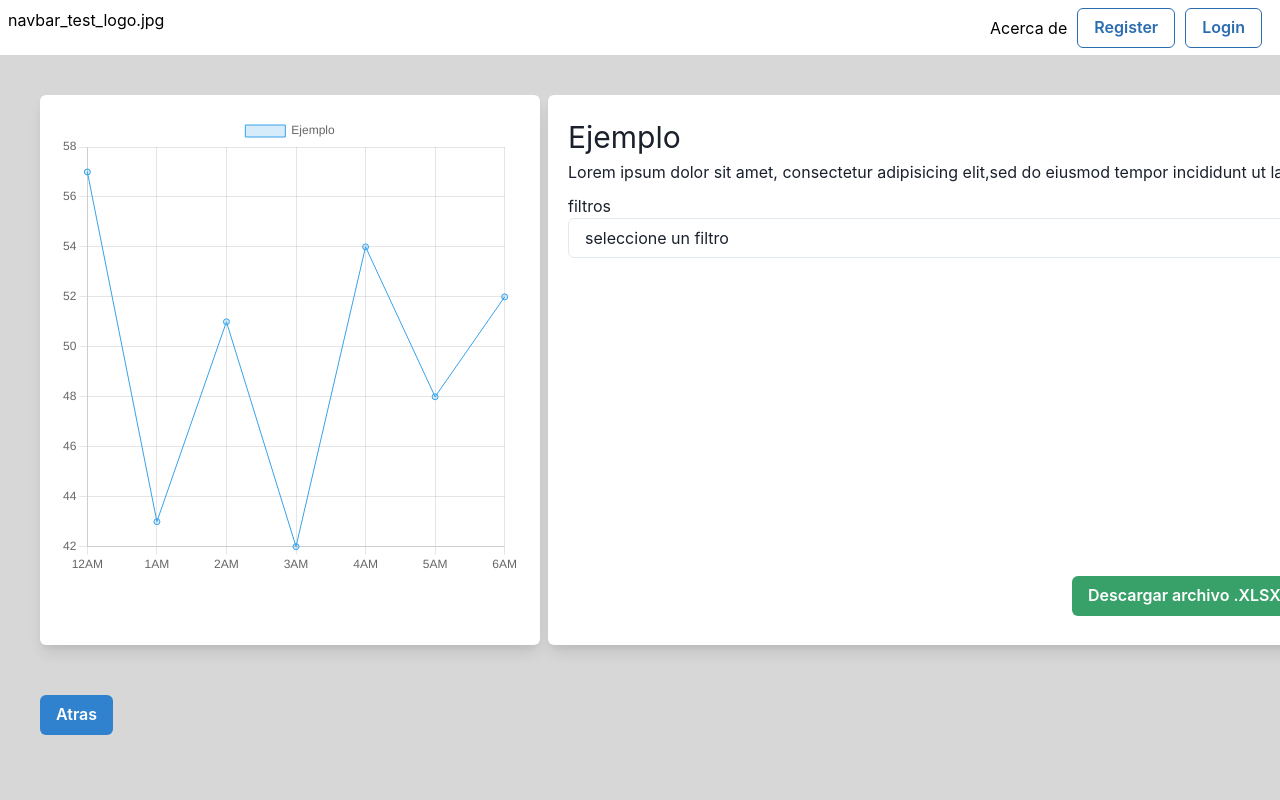
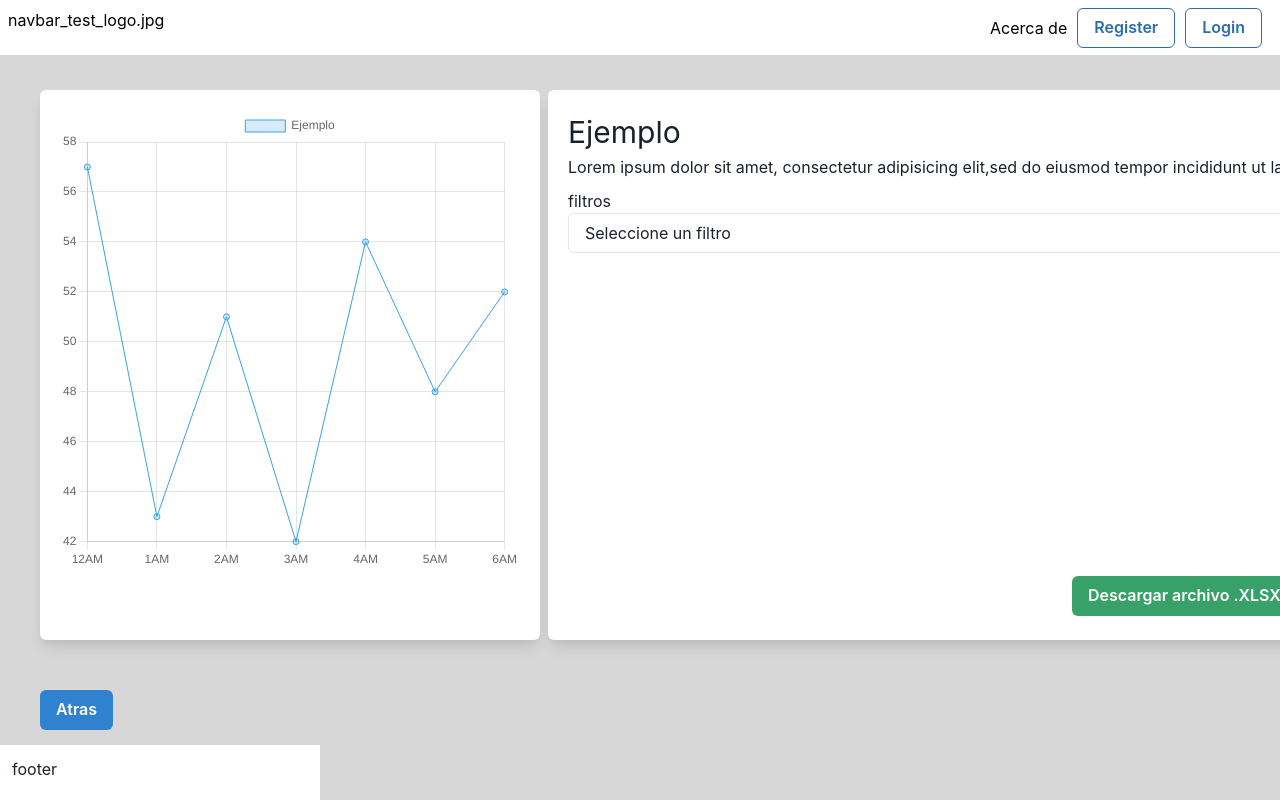
Before and after one commit to panconpan99/imar_front, a React (Create React App) app: page /Board2 in a window 1280 px wide. Shown: the top 800 px of the page. Built offline with nearby package versions, Linux system fonts and the light colour scheme.

Commit message:
fix: added footer, change style from board1 and board2

```diff
--- a/src/App.css
+++ b/src/App.css
@@ -3,14 +3,29 @@
 }
 .leaflet-container {
   width: 100%;
-  height: 100vh;
+  height: 94.4vh;
   position: absolute;
   top: 55px;
   bottom: 0;
 }
 .navbar{
   height: 55px;
-  position: relative;
+  position: fixed;
   z-index:1001;
   display: block;
+  width: 100%;
 }
+
+.footer{
+  width: 25%;
+  height: 55px;
+  position: fixed;
+  bottom: 0;
+  z-index: 1002;
+  display: block;
+}
+
+.react-datepicker__input-container {
+  font-size: 1rem;
+  border: 2px solid #aaaaaa;
+}
--- a/src/App.jsx
+++ b/src/App.jsx
@@ -6,6 +6,7 @@ import Register from "./pages/register";
 import Login from "./pages/Login";
 import Navbar from "./components/Navbar";
 import About from "./pages/about";
+import Footer from "./components/Footer"
 import { Route, Routes } from "react-router-dom";
 import "./App.css";
 
@@ -23,6 +24,7 @@ function App() {
           <Route path="/about" element={<About/>} />
         </Routes>
       </div>
+      <Footer/>
     </>
   );
 }
--- /dev/null
+++ b/src/components/Footer.jsx
@@ -0,0 +1,13 @@
+import React from "react";
+import {Box} from "@chakra-ui/react"
+
+const Footer = () => {
+    return(
+        <nav className="footer">
+            <Box bg={"white"} h={"55px"} p={3}>
+                footer
+            </Box>
+        </nav>
+    );
+};
+export default Footer;
--- a/src/components/Navbar.jsx
+++ b/src/components/Navbar.jsx
@@ -1,7 +1,7 @@
 import React from "react";
 import { Link } from "react-router-dom";
+import { Box, Button, Spacer, Flex, HStack } from "@chakra-ui/react";
 
-import { Box, Button, Spacer, Flex, HStack } from "@chakra-ui/react";
 const Navbar = () => {
   return (
     <>
--- a/src/components/Selection.jsx
+++ b/src/components/Selection.jsx
@@ -16,10 +16,11 @@ const Selection = () => {
   const [startDate, setStartDate] = useState(new Date());
   const [EndDate, setEndDate] = useState(new Date());
   const [selectedOption, setSelectedOption] = useState(null);
-
+  const [values, setValues] = useState([0, 6]);
   const handleOptionChange = (event) => {
     setSelectedOption(event.target.value);
   };
+
   const statesselector = (selectedOption) => {
     let page1 = "";
     let page2 = "";
@@ -35,19 +36,22 @@ const Selection = () => {
           <RangeSlider
             defaultValue={[0, 6]}
             min={0}
-            max={23}
+            max={24}
             step={1}
-            onChangeEnd={(value) => console.log(value)}
+            values={values}
+            minStepsBetweenThumbs={1}
+            onChange={(newvalue) => setValues(newvalue)}
           >
             <RangeSliderTrack>
               <RangeSliderFilledTrack />
             </RangeSliderTrack>
-            <RangeSliderThumb boxSize={6} index={0} />
-            <RangeSliderThumb boxSize={6} index={1} />
+            <RangeSliderThumb boxSize={6} key={0} index={0} children={values[0]}/>
+            <RangeSliderThumb boxSize={6} key={1} index={1} children={values[1]} />
           </RangeSlider>
         </Box>
       );
-    }if (selectedOption === "Custom") {
+    }
+    if (selectedOption === "Custom") {
       page2 = (
         <Box>
           Fecha:
@@ -72,10 +76,13 @@ const Selection = () => {
         </Box>
       );
     }
-    if (selectedOption ==="week" || selectedOption ==="month" || selectedOption ==="year" || selectedOption === null) {
-      page3 =(
-        <Box pb={"150px"}></Box>
-      );
+    if (
+      selectedOption === "week" ||
+      selectedOption === "month" ||
+      selectedOption === "year" ||
+      selectedOption === null
+    ) {
+      page3 = <Box pb={"150px"}></Box>;
     }
     const page = [page1, page2, page3];
     return page;
@@ -85,7 +92,7 @@ const Selection = () => {
       <Box>
         <Select
           onChange={handleOptionChange}
-          placeholder="seleccione un filtro"
+          placeholder="Seleccione un filtro"
         >
           <option value="today">Hoy</option>
           <option value="yesterday">Ayer</option>
--- a/src/pages/board1.jsx
+++ b/src/pages/board1.jsx
@@ -45,7 +45,7 @@ const Board1 = () => {
   return (
     <>
       <Box p="20px">
-        <HStack p={"20px"}>
+        <HStack p={"40px"} pt={"50px"}>
           <Box sx={dashstyle}>
             <Popover>
               <PopoverTrigger>
--- a/src/pages/board2.jsx
+++ b/src/pages/board2.jsx
@@ -31,7 +31,7 @@ const Board2 = () => {
 
   return (
     <>
-      <Flex p={10}>
+      <Flex p={10} pt={"90px"}>
         <HStack>
           <Box sx={dashstyle} w="500px">
             <Dash datos={datos} tipo={"Ejemplo"} unit={unit} />
```
Lines whose indentation alone changed are shown as unchanged.
